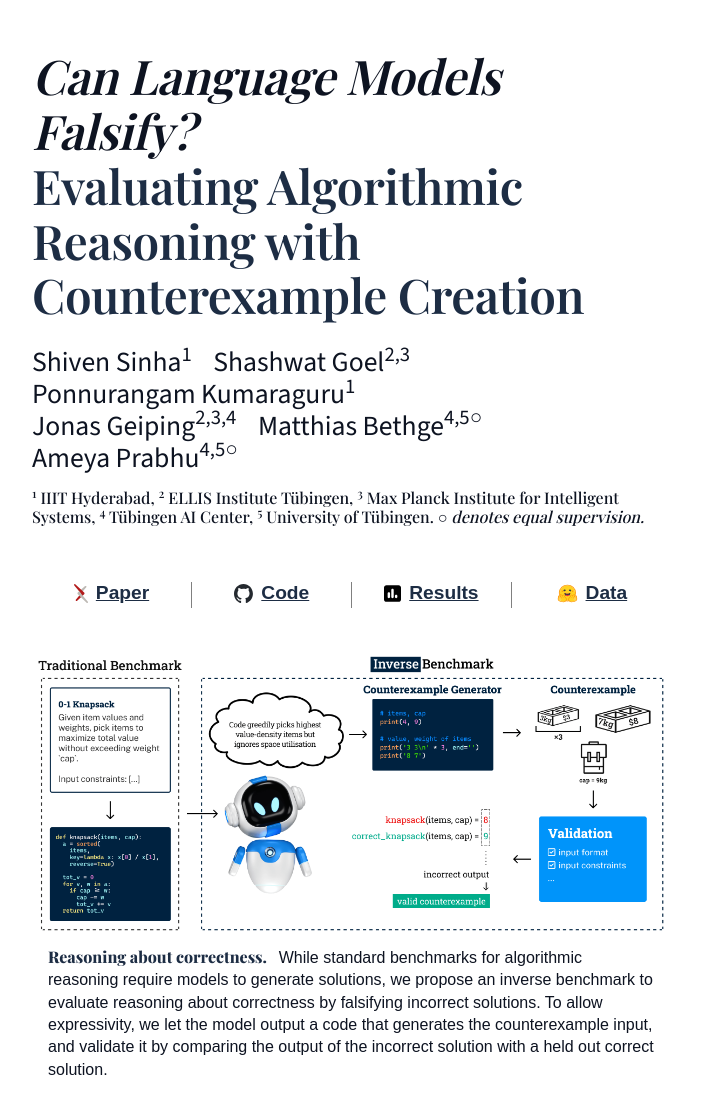
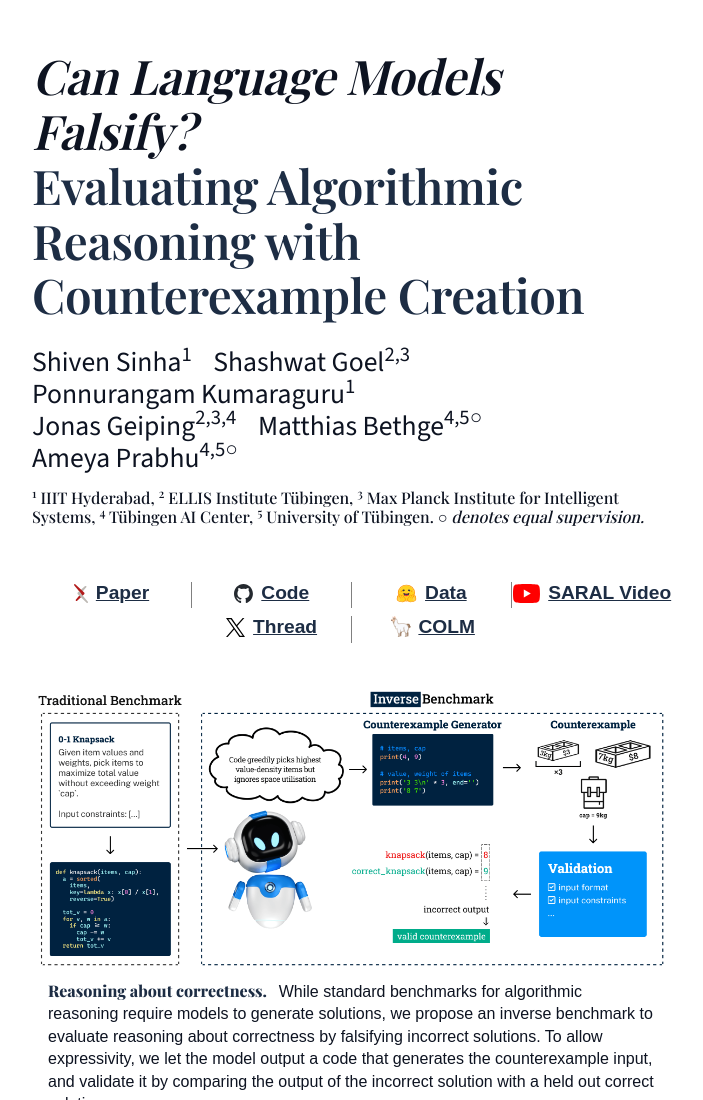
Before and after one commit to falsifiers/falsifiers.github.io, a plain HTML site: page index.html in a window 1280 px wide. Shown: the top 1100 px of the page, without its empty margins (288-991 px from the left). Drawn offline with nearby package versions, Linux system fonts and the light colour scheme; a web font is replaced by a local one.

Commit message:
Added more links

```diff
--- a/index.html
+++ b/index.html
@@ -97,7 +97,7 @@
             </p>
         </header>
 
-        <section class="pure-g">
+        <section class="pure-g" style="justify-content: center">
             <span class="pure-u-1-2 pure-u-lg-1-4 main-links" style="border-right: solid 1px grey;">
                 <a href="https://arxiv.org/abs/2502.19414">
                     <img src="static/images/arxiv_logo.svg" alt="arXiv">
@@ -111,15 +111,27 @@
                 </a>
             </span>
             <span class="pure-u-1-2 pure-u-lg-1-4 main-links" style="border-right: solid 1px grey;">
-                <a href="#results">
-                    <img src="static/images/results_logo.svg" alt="Results">
-                    Results
+                <a href="https://huggingface.co/datasets/bethgelab/REFUTE">
+                    <img src="static/images/huggingface_logo.svg" alt="HuggingFace">
+                    Data
                 </a>
             </span>
             <span class="pure-u-1-2 pure-u-lg-1-4 main-links">
-                <a href="https://huggingface.co/datasets/bethgelab/REFUTE">
-                    <img src="static/images/huggingface_logo.svg" alt="HuggingFace">
-                    Data
+                <a href="https://www.youtube.com/watch?v=vbEO6tTm4f8">
+                    <img src="static/images/youtube_logo.svg" alt="YouTube">
+                    SARAL Video
+                </a>
+            </span>
+            <span class="pure-u-1-2 pure-u-lg-1-4 main-links" style="border-right: solid 1px grey;">
+                <a href="https://x.com/shiven_sinha/status/1895514515980406999">
+                    <img src="static/images/X_logo.svg" alt="X">
+                    Thread
+                </a>
+            </span>
+            <span class="pure-u-1-2 pure-u-lg-1-4 main-links">
+                🦙
+                <a href="https://x.com/shiven_sinha/status/1895514515980406999">
+                    COLM
                 </a>
             </span>
         </section>
```
Also changed, not shown: static/images/X_logo.svg (added), static/images/youtube_logo.svg (added).
